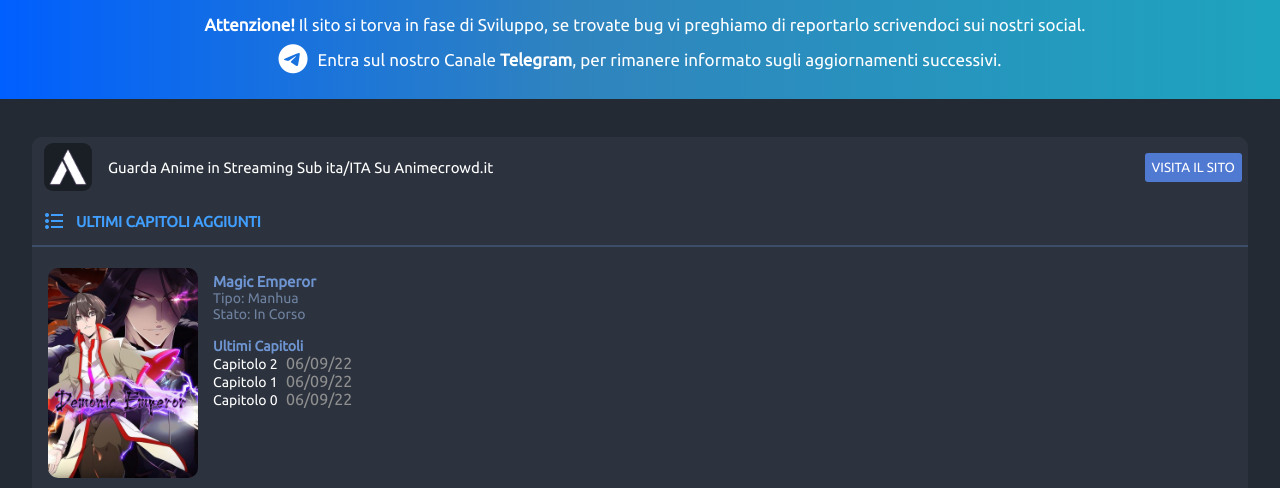
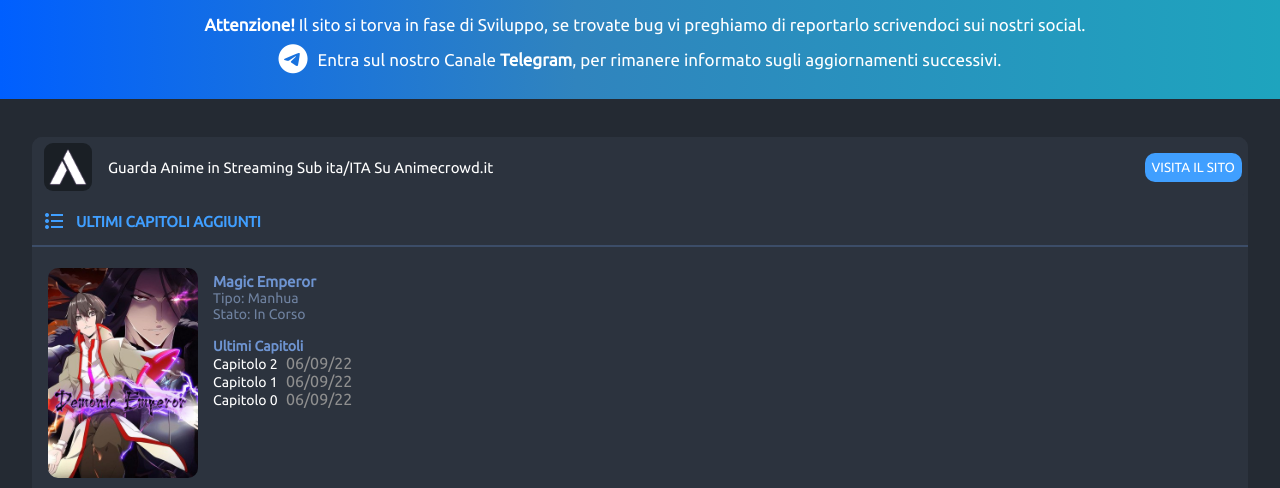
Before and after one commit to Melsen203/Tets, a PHP site: page / in a window 1280 px wide. Shown: the part 60-548 px from the top of the page. Run offline with PHP 8.4, Linux system fonts and the light colour scheme; some libraries are stand-ins or nearby versions; some web fonts are replaced.

Commit message:
Update banner.css

```diff
--- a/css/banner.css
+++ b/css/banner.css
@@ -36,16 +36,17 @@
 }
 
 .link a button {
-    background-color: rgb(80, 121, 209);
+    background-color: rgb(64, 159, 255);;
     padding: 7px;
-    border-radius: 3px;
+    border-radius: 10px;
     border: none;
     cursor: pointer;
     margin-right: 5px;
+    transition: all 0.2s ease 0s;
 }
 
 .link a button:hover {
-    background-color: rgb(53, 83, 148);
+    background-color: rgb(72, 111, 197);
     color: white;
 }
 
```
